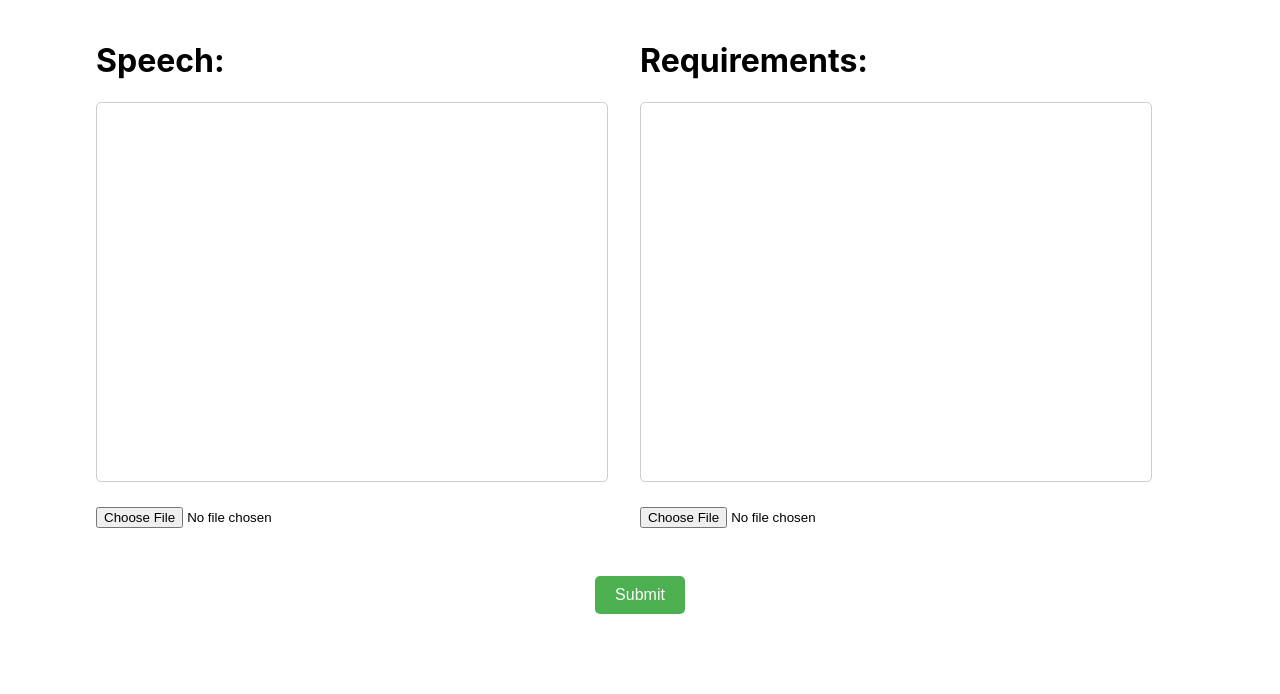
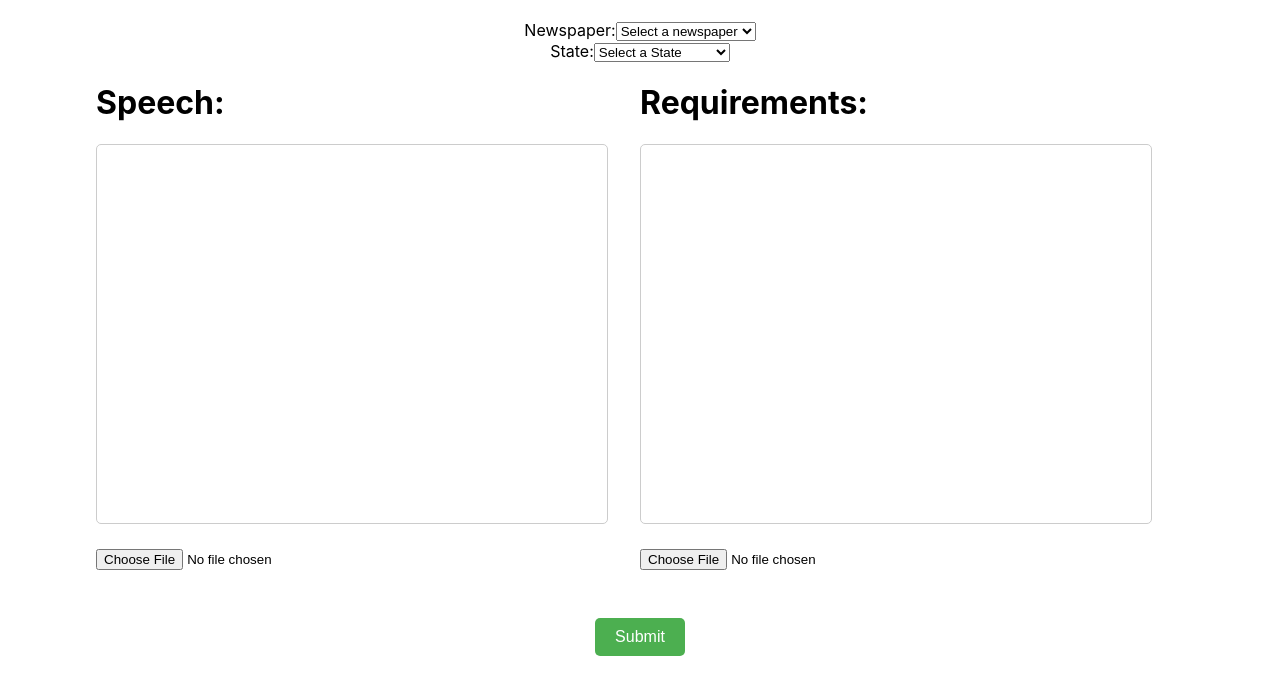
Before and after one commit to Voidylikescandy/Political-Speech-Generator-Frontend, a React (Create React App) app: page / in a window 1280 px wide. Shown: the top 694 px of the page. Built offline with nearby package versions, Linux system fonts and the light colour scheme.

Commit message:
commit_msg

```diff
--- a/src/components/SpeechPage/index.js
+++ b/src/components/SpeechPage/index.js
@@ -15,9 +15,12 @@ class SpeechPage extends Component {
       selectedLanguage: 'Hindi',
       translatedSpeech: '',
       speechError: '',
-      requirementsError: ''
+      requirementsError: '',
+      selectedNewspaper: '', // New state for the Newspaper dropdown
+      selectedState: '' // New state for the State dropdown
     };
     this.state = { ...this.initialState };
+
     this.handleSpeechTextareaChange = this.handleSpeechTextareaChange.bind(this);
     this.handleRequirementsTextareaChange = this.handleRequirementsTextareaChange.bind(this);
     this.handleSpeechFileInputChange = this.handleSpeechFileInputChange.bind(this);
@@ -26,6 +29,8 @@ class SpeechPage extends Component {
     this.handleLanguageChange = this.handleLanguageChange.bind(this);
     this.handleTranslate = this.handleTranslate.bind(this);
     this.handleClearAll = this.handleClearAll.bind(this);
+    this.handleNewspaperChange = this.handleNewspaperChange.bind(this); // Bind handler for newspaper
+    this.handleStateChange = this.handleStateChange.bind(this); // Bind handler for state
   }
 
   handleSpeechTextareaChange(event) {
@@ -57,10 +62,10 @@ class SpeechPage extends Component {
   }
 
   handleSubmit() {
-    // const apiUrl = 'http://127.0.0.1:10000/generate_speech'; // Correct API endpoint
-    const apiUrl = 'https://political-speech-generator-5fln.onrender.com/generate_speech';
-    const { speechTextareaValue, requirementsTextareaValue } = this.state;
+    const apiUrl = 'http://127.0.0.1:10000/generate_speech'; // Correct API endpoint
+    const { speechTextareaValue, requirementsTextareaValue, selectedNewspaper, selectedState } = this.state;
 
+    // Validate fields
     if (speechTextareaValue.trim() === '') {
       this.setState({ speechError: '* Speech field cannot be empty.' });
       if (requirementsTextareaValue.trim() === '') {
@@ -80,12 +85,20 @@ class SpeechPage extends Component {
       this.setState({ requirementsError: '' });
     }
 
+    // Add validation for the dropdowns if necessary
+    if (selectedState.trim() === '') {
+      alert('Please select a state.');
+      return;
+    }
+
     this.setState({ isLoading: true }); // Show spinner
 
+    // Send all 4 fields to the backend
     axios.post(apiUrl, {
       speech: speechTextareaValue,
       requirements: requirementsTextareaValue,
-      generated_speech: 'Hello'
+      newspaper: selectedNewspaper, // Send newspaper value
+      state: selectedState // Send state value
     })
       .then(response => response.data)
       .then(data => {
@@ -104,8 +117,7 @@ class SpeechPage extends Component {
 
   handleTranslate() {
     const { generatedSpeech, selectedLanguage } = this.state;
-    // const apiUrl = 'http://127.0.0.1:10000/translate'; // Correct API endpoint
-    const apiUrl = 'https://political-speech-generator-5fln.onrender.com/translate';
+    const apiUrl = 'http://127.0.0.1:10000/translate';
 
     this.setState({ isLoading: true });
 
@@ -129,11 +141,44 @@ class SpeechPage extends Component {
     this.setState({ ...this.initialState });
   }
 
+  handleNewspaperChange(event) {
+    this.setState({ selectedNewspaper: event.target.value });
+  }
+
+  handleStateChange(event) {
+    this.setState({ selectedState: event.target.value });
+  }
+
   render() {
-    const { isLoading, generatedSpeech, selectedLanguage, translatedSpeech, speechError, requirementsError } = this.state;
+    const { isLoading, generatedSpeech, selectedLanguage, translatedSpeech, speechError, requirementsError, selectedNewspaper, selectedState } = this.state;
+    const statesOfIndia = [ 'Andhra Pradesh', 'Arunachal Pradesh', 'Assam', 'Bihar', 'Chhattisgarh', 'Goa', 'Gujarat', 'Haryana', 'Himachal Pradesh', 'Jharkhand', 'Karnataka', 'Kerala', 'Madhya Pradesh', 'Maharashtra', 'Manipur', 'Meghalaya', 'Mizoram', 'Nagaland', 'Odisha', 'Punjab', 'Rajasthan', 'Sikkim', 'Tamil Nadu', 'Telangana', 'Tripura', 'Uttar Pradesh', 'Uttarakhand', 'West Bengal', 'Delhi', 'Puducherry'];
+    const newspapers = [ 'Deccan Chronicle' ];
 
     return (
       <div className="container">
+        {/* Newspaper Dropdown */}
+        <div className="dropdown">
+          <label htmlFor="newspaper">Newspaper:</label>
+          <select id="newspaper" value={selectedNewspaper} onChange={this.handleNewspaperChange}>
+            <option value="">Select a newspaper</option>
+            {newspapers.map(newspaper => (
+              <option key={newspaper} value={newspaper}>{newspaper}</option>
+            ))}
+          </select>
+        </div>
+
+        {/* State Dropdown */}
+        <div className="dropdown">
+          <label htmlFor="state">State:</label>
+          <select id="state" value={selectedState} onChange={this.handleStateChange}>
+            <option value="">Select a State</option>
+            {statesOfIndia.map(state => (
+              <option key={state} value={state}>{state}</option>
+            ))}
+          </select>
+        </div>
+
+        {/* Speech and Requirements Text Areas */}
         {!isLoading && generatedSpeech.trim().length === 0 && (
           <div>
             <div className="text-container">
@@ -156,63 +201,8 @@ class SpeechPage extends Component {
           </div>
         )}
 
-        {/* Show spinner if isLoading is true */}
-        {isLoading && (
-          <div className="spinner-container">
-            <div>
-              <div className="spinner"></div>
-              <Typewriter
-                options={{
-                  strings: ['Generating Speech...'],
-                  autoStart: true,
-                  loop: true,
-                }}
-              />
-            </div>
-          </div>
-        )}
-
-        {/* Show generated speech if available */}
-        {generatedSpeech.trim().length !== 0 && (
-          <>
-            <div className="text-container">
-              <div className="textbox">
-                <h1>Generated Speech:</h1>
-                <SpeechArea content={generatedSpeech} />
-              </div>
-
-
-              {/* Show translated speech if available */}
-              {translatedSpeech.trim().length !== 0 && (
-                <div className="textbox">
-                  <>
-                    <h1>Translated Speech:</h1>
-                    <SpeechArea content={translatedSpeech} />
-                  </>
-                </div>
-              )}
-            </div>
-            <>
-              <h1>Languages:</h1>
-              <select value={selectedLanguage} onChange={this.handleLanguageChange} className="language-dropdown">
-                <option value="Hindi">Hindi</option>
-                <option value="Telugu">Telugu</option>
-                <option value="Bengali">Bengali</option>
-              </select>
-              <div className="language-dropdown-arrow"></div>
-              <button onClick={this.handleTranslate} className="translate-button">Translate</button>
-              <button onClick={() => { window.location.href = "/" }} className="clear-all-button">Back</button>
-            </>
-          </>
-        )}
-        {/* Button for clearing all input fields */}
-        {
-          // !isLoading && generatedSpeech.trim().length !== 0 && (
-          //   <button onClick={this.handleClearAll} className="clear-all-button">Clear All</button>
-          // )
-        }
-
-
+        {/* Other sections remain the same */}
+        {/* ... */}
       </div>
     );
   }
```
